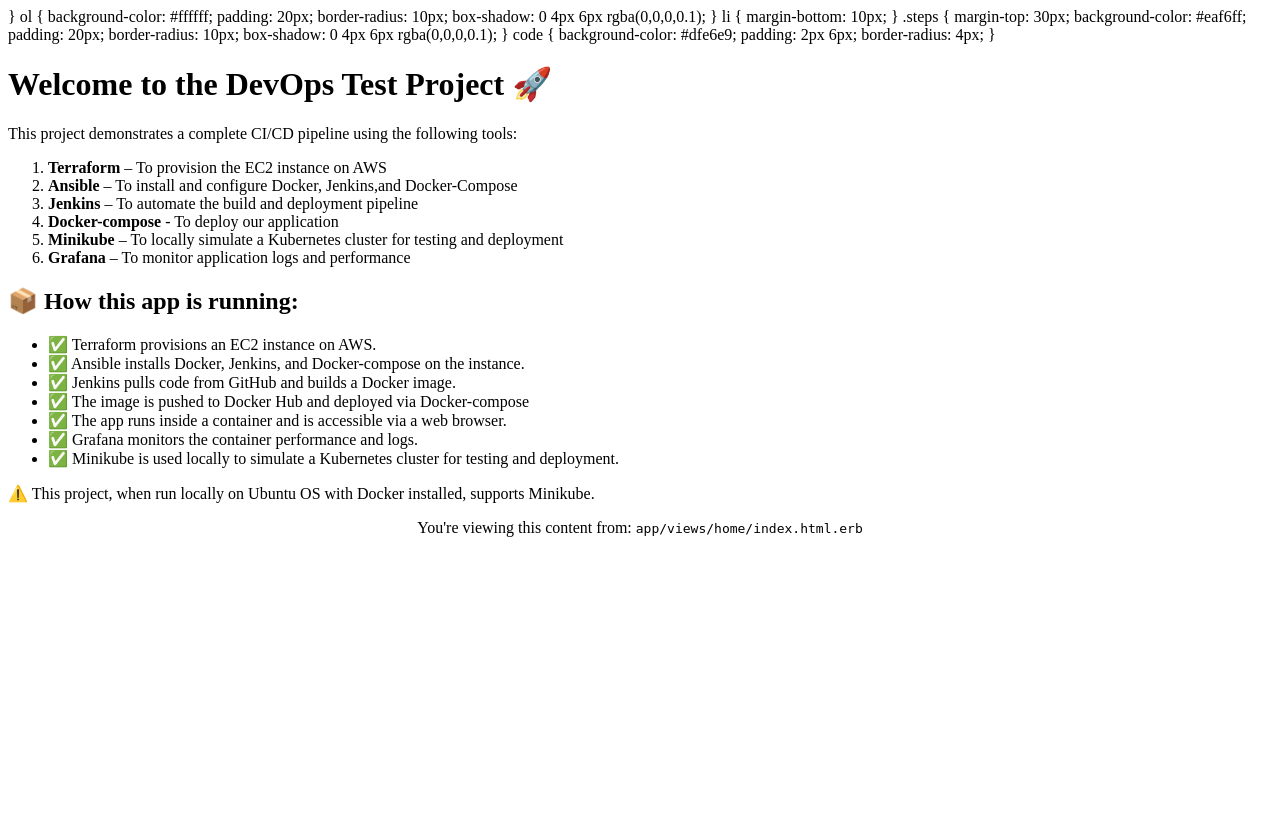
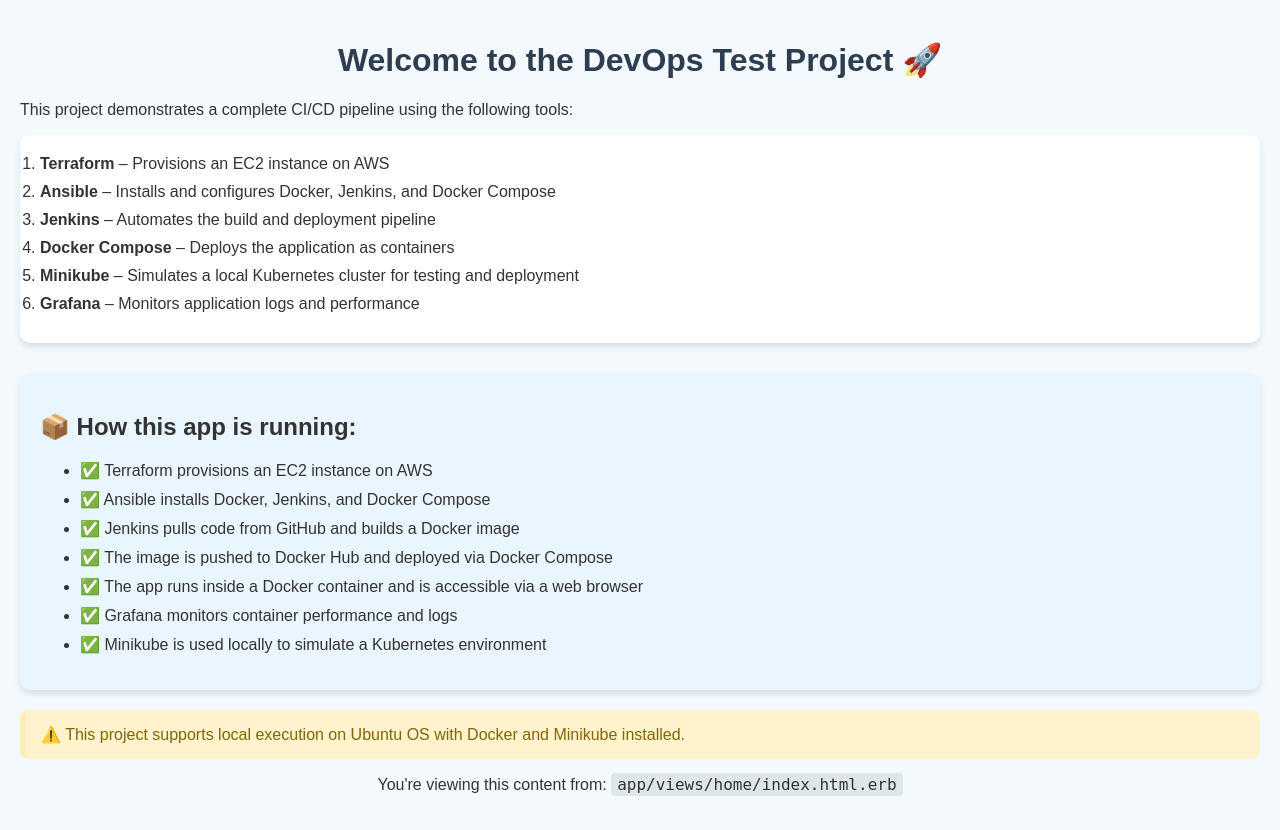
Before and after one commit to namanupmanyu/DevopsApp, a Rails app: page / in a window 1280 px wide. Before the commit the page ends 537 px from the top, so only its background shows below. Run offline with Rails 7, Linux system fonts and the light colour scheme; some libraries are stand-ins or nearby versions.

Commit message:
Bug Fix: HTML

```diff
--- a/app/views/home/index.html.erb
+++ b/app/views/home/index.html.erb
@@ -1,9 +1,25 @@
+<!DOCTYPE html>
+<html lang="en">
+<head>
+  <meta charset="UTF-8">
+  <title>DevOps Test Project</title>
+  <style>
+    body {
+      font-family: Arial, sans-serif;
+      background-color: #f4f9fd;
+      margin: 0;
+      padding: 20px;
+      color: #333;
+    }
+    h1 {
+      text-align: center;
+      color: #2c3e50;
     }
     ol {
       background-color: #ffffff;
       padding: 20px;
       border-radius: 10px;
-      box-shadow: 0 4px 6px rgba(0,0,0,0.1);
+      box-shadow: 0 4px 6px rgba(0, 0, 0, 0.1);
     }
     li {
       margin-bottom: 10px;
@@ -13,12 +29,23 @@
       background-color: #eaf6ff;
       padding: 20px;
       border-radius: 10px;
-      box-shadow: 0 4px 6px rgba(0,0,0,0.1);
+      box-shadow: 0 4px 6px rgba(0, 0, 0, 0.1);
     }
     code {
       background-color: #dfe6e9;
       padding: 2px 6px;
       border-radius: 4px;
+    }
+    .note {
+      margin-top: 20px;
+      background-color: #fff3cd;
+      color: #856404;
+      padding: 15px;
+      border-left: 6px solid #ffeeba;
+      border-radius: 8px;
+    }
+    p {
+      font-size: 16px;
     }
   </style>
 </head>
@@ -28,31 +55,31 @@
   <p>This project demonstrates a complete CI/CD pipeline using the following tools:</p>
 
   <ol>
-    <li><strong>Terraform</strong> – To provision the EC2 instance on AWS</li>
-    <li><strong>Ansible</strong> – To install and configure Docker, Jenkins,and Docker-Compose</li>
-    <li><strong>Jenkins</strong> – To automate the build and deployment pipeline</li>
-    <li><strong>Docker-compose</strong> - To deploy our application</li>
-    <li><strong>Minikube</strong> – To locally simulate a Kubernetes cluster for testing and deployment</li>
-    <li><strong>Grafana</strong> – To monitor application logs and performance</li>
+    <li><strong>Terraform</strong> – Provisions an EC2 instance on AWS</li>
+    <li><strong>Ansible</strong> – Installs and configures Docker, Jenkins, and Docker Compose</li>
+    <li><strong>Jenkins</strong> – Automates the build and deployment pipeline</li>
+    <li><strong>Docker Compose</strong> – Deploys the application as containers</li>
+    <li><strong>Minikube</strong> – Simulates a local Kubernetes cluster for testing and deployment</li>
+    <li><strong>Grafana</strong> – Monitors application logs and performance</li>
   </ol>
 
   <div class="steps">
     <h2>📦 How this app is running:</h2>
     <ul>
-      <li>✅ Terraform provisions an EC2 instance on AWS.</li>
-      <li>✅ Ansible installs Docker, Jenkins, and Docker-compose on the instance.</li>
-      <li>✅ Jenkins pulls code from GitHub and builds a Docker image.</li>
-      <li>✅ The image is pushed to Docker Hub and deployed via Docker-compose</li>
-      <li>✅ The app runs inside a container and is accessible via a web browser.</li>
-      <li>✅ Grafana monitors the container performance and logs.</li>
-      <li>✅ Minikube is used locally to simulate a Kubernetes cluster for testing and deployment.</li>
+      <li>✅ Terraform provisions an EC2 instance on AWS</li>
+      <li>✅ Ansible installs Docker, Jenkins, and Docker Compose</li>
+      <li>✅ Jenkins pulls code from GitHub and builds a Docker image</li>
+      <li>✅ The image is pushed to Docker Hub and deployed via Docker Compose</li>
+      <li>✅ The app runs inside a Docker container and is accessible via a web browser</li>
+      <li>✅ Grafana monitors container performance and logs</li>
+      <li>✅ Minikube is used locally to simulate a Kubernetes environment</li>
     </ul>
   </div>
 
-   <div class="note">
-    ⚠️ This project, when run locally on Ubuntu OS with Docker installed, supports Minikube.
+  <div class="note">
+    ⚠️ This project supports local execution on Ubuntu OS with Docker and Minikube installed.
   </div>
 
-  <p style="text-align:center;">You're viewing this content from: <code>app/views/home/index.html.erb</code></p>
+  <p style="text-align: center;">You're viewing this content from: <code>app/views/home/index.html.erb</code></p>
 </body>
 </html>
```
